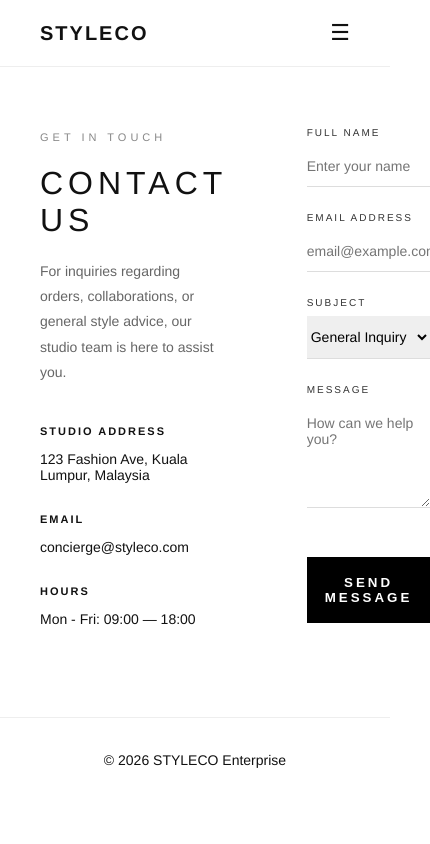
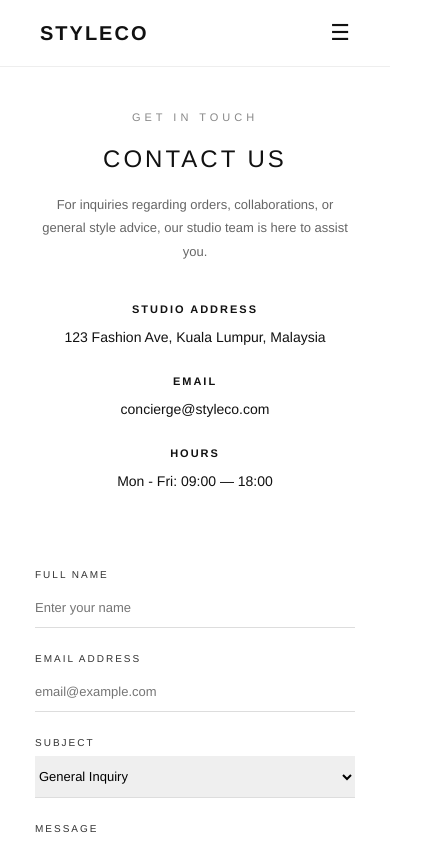
Before and after one commit to KouZH1890/styleco-website, an Angular app: page /contact in a window 390 px wide. Shown: the top 844 px of the page, 430 px wide, since content can reach past the window. Built offline with nearby package versions, Linux system fonts and the light colour scheme.

Commit message:
Contact page responsive design

```diff
--- a/src/app/components/contact/contact.css
+++ b/src/app/components/contact/contact.css
@@ -1,16 +1,18 @@
 .contact-container {
-  padding: 100px 0;
+  padding: 100px 20px; /* 🔥 add side padding */
   max-width: 1100px;
   margin: auto;
 }
 
+/* GRID */
 .contact-grid {
   display: grid;
   grid-template-columns: 1fr 1.2fr;
   gap: 80px;
+  align-items: start;
 }
 
-/* Left Side Styling */
+/* LEFT SIDE */
 .contact-info .subtitle {
   letter-spacing: 4px;
   font-size: 11px;
@@ -18,7 +20,7 @@
 }
 
 .contact-info h1 {
-  font-size: 48px;
+  font-size: clamp(28px, 5vw, 48px); /* 🔥 responsive */
   font-weight: 300;
   letter-spacing: 5px;
   margin: 20px 0;
@@ -28,6 +30,7 @@
   color: #666;
   line-height: 1.8;
   margin-bottom: 40px;
+  font-size: 14px;
 }
 
 .info-block {
@@ -41,7 +44,7 @@
   margin-bottom: 5px;
 }
 
-/* Form Styling */
+/* FORM */
 .input-group {
   margin-bottom: 25px;
 }
@@ -58,7 +61,7 @@ input, textarea, select {
   width: 100%;
   padding: 12px 0;
   border: none;
-  border-bottom: 1px solid #ddd; /* Only a bottom border for a cleaner look */
+  border-bottom: 1px solid #ddd;
   font-family: inherit;
   font-size: 14px;
   outline: none;
@@ -69,6 +72,7 @@ input:focus, textarea:focus {
   border-bottom: 1px solid #000;
 }
 
+/* BUTTON */
 .submit-btn {
   width: 100%;
   background: #000;
@@ -86,13 +90,60 @@ input:focus, textarea:focus {
   background: #333;
 }
 
-/* Mobile Responsiveness */
+/* ============================= */
+/* 📱 TABLET */
+/* ============================= */
+@media (max-width: 992px) {
+  .contact-grid {
+    grid-template-columns: 1fr;  /* 🔥 stack layout */
+    gap: 50px;
+  }
+
+  .contact-info {
+    text-align: center;
+  }
+
+  .info-block {
+    text-align: center;
+  }
+}
+
+/* ============================= */
+/* 📱 MOBILE */
+/* ============================= */
 @media (max-width: 768px) {
   .contact-container {
     padding: 60px 20px;
   }
 
   .contact-info h1 {
-    font-size: 32px;
+    font-size: 28px;
+    letter-spacing: 3px;
+  }
+
+  .description {
+    font-size: 13px;
+  }
+
+  .submit-btn {
+    padding: 14px;
+    font-size: 12px;
+  }
+
+  input, textarea, select {
+    font-size: 13px;
   }
 }
+
+/* ============================= */
+/* 📱 SMALL MOBILE */
+/* ============================= */
+@media (max-width: 480px) {
+  .contact-info h1 {
+    font-size: 24px;
+  }
+
+  .contact-container {
+    padding: 40px 15px;
+  }
+}
```
